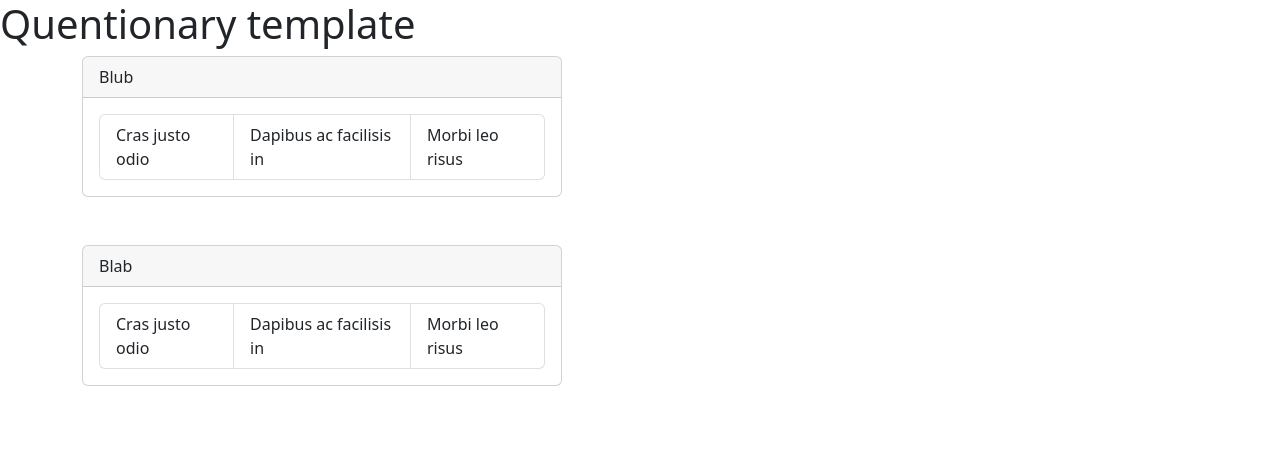
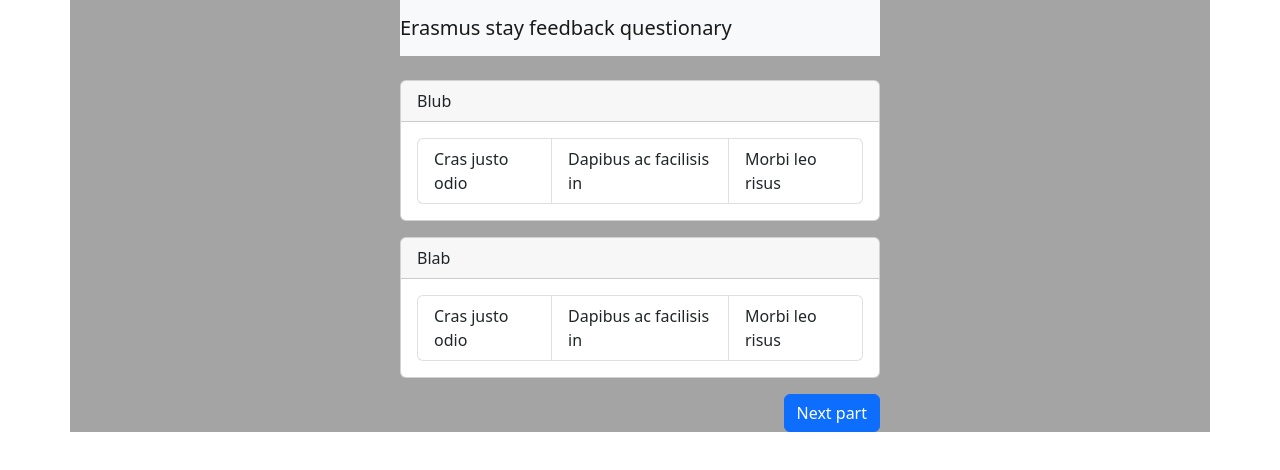
Before and after one commit to aburenko/rs-questionary, a React (Vite) app: page / in a window 1280 px wide. Shown: the top 470 px of the page. Built offline with nearby package versions, Linux system fonts and the light colour scheme.

Commit message:
Put questionnaire in the middle

```diff
--- a/src/App.tsx
+++ b/src/App.tsx
@@ -1,19 +1,33 @@
 import "./App.css";
 import "bootstrap/dist/css/bootstrap.min.css";
 import { Questionary } from "./components/Questionary";
-import { Row, Col, Container } from "react-bootstrap";
+import { Row, Col, Container, Button, Navbar } from "react-bootstrap";
 
 function App() {
   let items = ["Cras justo odio", "Dapibus ac facilisis in", "Morbi leo risus"];
 
   return (
     <>
-      <h1>Quentionary template</h1>
-      <Container>
+      <Container
+        style={{
+          display: "flex",
+          alignItems: "center",
+          justifyContent: "center",
+          backgroundColor: "#A4A4A4",
+        }}
+      >
         <Row>
           <Col>
+            <Navbar className="mb-4" expand="lg" variant="light" bg="light">
+              <Navbar.Brand href="#">
+                Erasmus stay feedback questionary
+              </Navbar.Brand>
+            </Navbar>
             <Questionary promts={items} heading="Blub" />
             <Questionary promts={items} heading="Blab" />
+            <div style={{ display: "flex", justifyContent: "right" }}>
+              <Button variant="primary">Next part</Button>
+            </div>
           </Col>
         </Row>
       </Container>
--- a/src/components/Questionary.tsx
+++ b/src/components/Questionary.tsx
@@ -22,7 +22,7 @@ function Questionary(props: Props) {
   }
 
   return (
-    <Card className="mb-5" style={{ width: "30rem" }}>
+    <Card className="mb-3" style={{ width: "30rem" }}>
       <Card.Header>{props.heading}</Card.Header>
       <Card.Body>
         <ListGroup horizontal>
```
